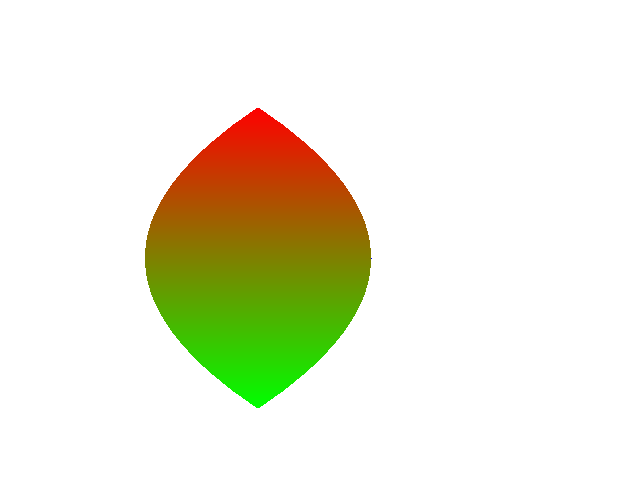
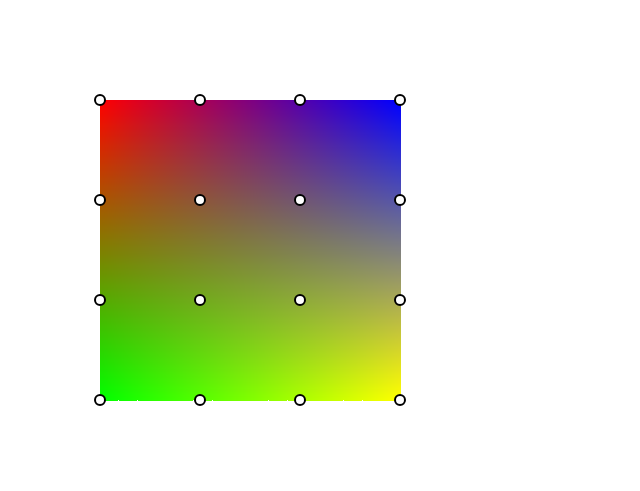
Before and after one commit to zectorio/mesh-gradient-js, a plain HTML site: page index.html in a window 1280 px wide. Shown: the whole page, without its empty margins (0-640 px from the left). Drawn offline with Linux system fonts and the light colour scheme.

Commit message:
Add interactive editing of patch control points

```diff
--- a/draw.js
+++ b/draw.js
@@ -1,31 +1,8 @@
 
-var imgdata, W, H;
+var canvas, imgdata, W, H;
 
-window.onload = function () {
+var NS_SVG = 'http://www.w3.org/2000/svg';
 
-  var canvas = document.querySelector('#output');
-  W = canvas.width;
-  H = canvas.height;
-
-  var ctx = canvas.getContext('2d');
-
-  ctx.fillStyle = '#fff';
-  ctx.fillRect(0,0,W,H);
-
-  var t0 = new Date();
-  imgdata = ctx.getImageData(0,0,W,H);
-
-  drawPatch();
-  //drawCurve();
-  console.log(NPIXELS);
-
-  ctx.putImageData(imgdata, 0,0);
-
-  var t1 = new Date();
-  console.log((t1-t0)+' msec');
-};
-
-function drawPatch() {
 var data = {
   'twisted1' : {
     patch :[
@@ -65,8 +42,116 @@ function drawPatch() {
   }
 };
 
-  var sample = data.twoshape;
-  draw_bezier_patch(imgdata.data, W, H, sample.patch, sample.colors);
+activeSample = data.square;
+
+window.onload = function () {
+
+  canvas = document.querySelector('#output');
+  W = canvas.width;
+  H = canvas.height;
+
+  var svg = document.querySelector('#controls');
+  svg.onmousemove = onCanvasMouseMove;
+
+  drawCanvas();
+  createHandles(activeSample.patch);
+};
+
+var activeSample;
+
+function drawPatch() {
+  draw_bezier_patch(imgdata.data, W, H, activeSample.patch, activeSample.colors);
+}
+
+function drawCanvas() {
+
+  var ctx = canvas.getContext('2d');
+
+  ctx.fillStyle = '#fff';
+  ctx.fillRect(0,0,W,H);
+
+  var t0 = new Date();
+  imgdata = ctx.getImageData(0,0,W,H);
+
+  drawPatch();
+
+  ctx.putImageData(imgdata, 0,0);
+
+  var t1 = new Date();
+  console.log((t1-t0)+' msec');
+}
+
+function redraw() {
+  drawCanvas();
+  updateHandles();
+}
+
+var controlsArray = [];
+
+function onCanvasMouseMove(ev) {
+  for(var k=0; k<controlsArray.length; k++) {
+    if(controlsArray[k].dragged) {
+      var i = controlsArray[k].position[0];
+      var j = controlsArray[k].position[1];
+      activeSample.patch[i][j] = [ev.clientX, ev.clientY];
+      redraw();
+    }
+  }
+
+}
+
+function onMouseDown(ev) {
+  var idx = parseInt(/c(\d+)/.exec(ev.target.getAttribute('id'))[1]);
+  controlsArray[idx].dragged = true;
+}
+function onMouseMove(ev) {
+  var idx = parseInt(/c(\d+)/.exec(ev.target.getAttribute('id'))[1]);
+  if(controlsArray[idx].dragged) {
+    var i = controlsArray[idx].position[0];
+    var j = controlsArray[idx].position[1];
+    activeSample.patch[i][j] = [ev.clientX, ev.clientY];
+    redraw();
+  }
+}
+function onMouseUp(ev) {
+  var idx = parseInt(/c(\d+)/.exec(ev.target.getAttribute('id'))[1]);
+  controlsArray[idx].dragged = false;
+}
+
+function updateHandles() {
+  for(var k=0; k<controlsArray.length; k++) {
+    var i = controlsArray[k].position[0];
+    var j = controlsArray[k].position[1];
+    var circle = document.querySelector('#c'+k);
+    var coord = activeSample.patch[i][j];
+    circle.setAttribute('cx', coord[0]);
+    circle.setAttribute('cy', coord[1]);
+  }
+}
+
+function createHandles(patch) {
+  var svg = document.querySelector('svg');
+  var counter = 0;
+  for(var i=0; i<patch.length; i++) {
+    var row = patch[i];
+    for(var j=0; j<row.length; j++) {
+      var point = row[j];
+      var circle = document.createElementNS(NS_SVG, 'circle');
+      circle.setAttribute('r',5);
+      circle.setAttribute('cx', point[0]);
+      circle.setAttribute('cy', point[1]);
+      circle.setAttribute('style', 'fill:#fff;stroke:#000;stroke-width:2;cursor:pointer');
+      circle.setAttribute('id','c'+counter);
+      controlsArray[counter] = {
+        position : [i,j]
+      };
+      circle.onmousedown = onMouseDown;
+      circle.onmousemove = onMouseMove;
+      circle.onmouseup = onMouseUp;
+      svg.appendChild(circle);
+      counter++;
+    }
+  }
 }
 
 function drawCurve() {
--- a/index.html
+++ b/index.html
@@ -5,8 +5,21 @@
   <title>Mesh Gradient Test</title>
   <script src="mesh-gradient.js"></script>
   <script src="draw.js"></script>
+  <style>
+    #output {
+      position : absolute;
+      left : 0;
+      top : 0;
+    }
+    #controls {
+      position: absolute;
+      left : 0;
+      top : 0;
+    }
+  </style>
 </head>
 <body>
 <canvas id="output" width="640" height="480"></canvas>
+<svg id="controls" width="640" height="480"></svg>
 </body>
 </html>
```
Lines whose indentation alone changed are shown as unchanged.
